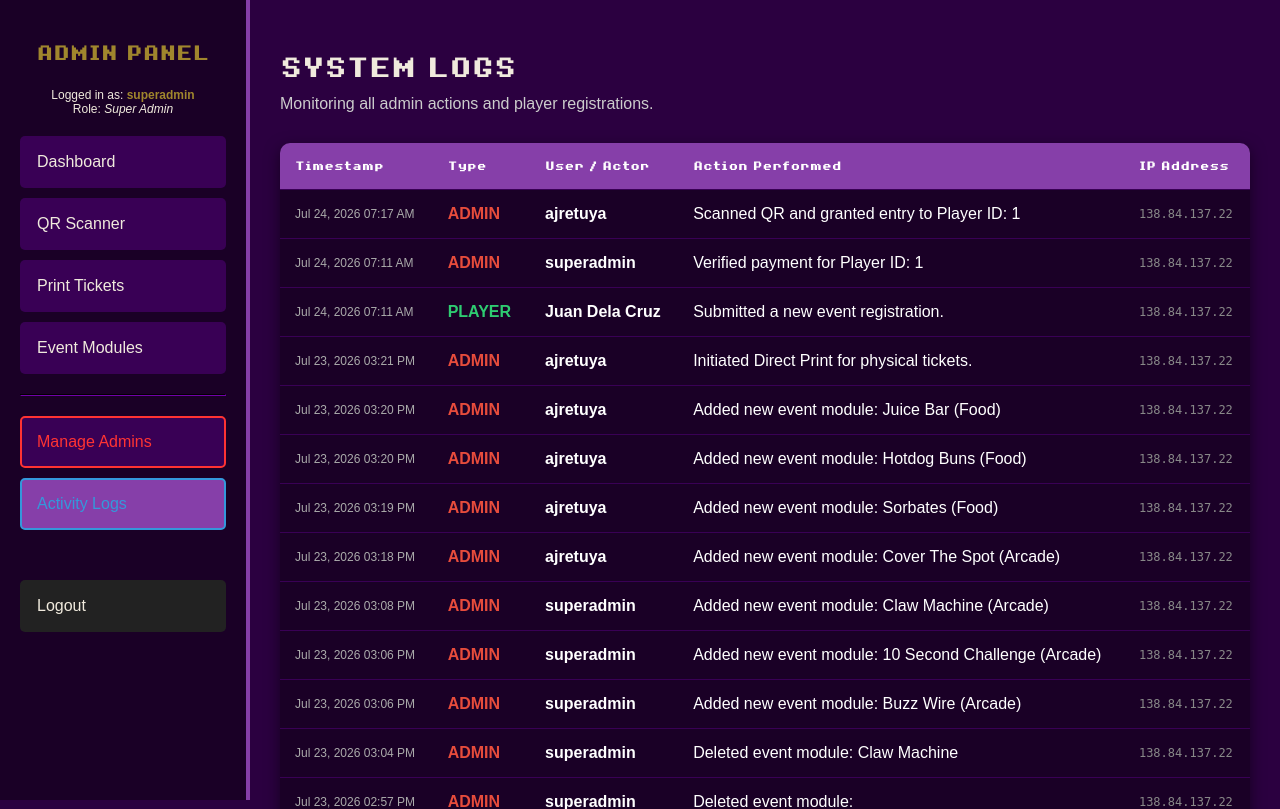
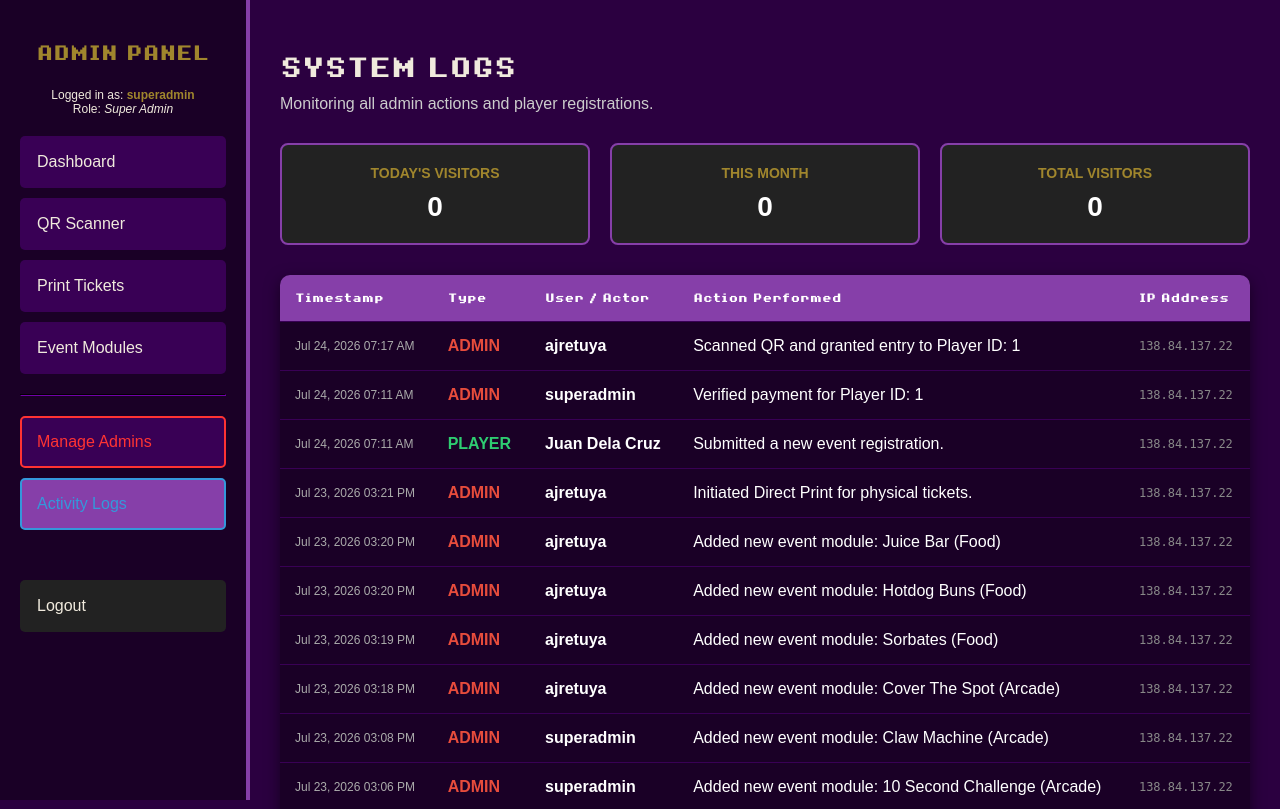
Before and after one commit to arvinretuya12/Laro-Ka-JL, a PHP site: page /admin/activity_logs.php in a window 1280 px wide. Shown: the top 809 px of the page. Run offline with PHP 8.4, Linux system fonts and the light colour scheme; a user stored in the database is signed in; data comes from the database, SQL or seed files in the repository.

Commit message:
Add visitor tracker

```diff
--- a/admin/activity_logs.php
+++ b/admin/activity_logs.php
@@ -7,6 +7,17 @@ if ($admin_role !== 'Super Admin') {
     header("Location: index.php");
     exit();
 }
+
+// --- NEW: FETCH VISITOR COUNTS ---
+$total_query = $conn->query("SELECT COUNT(*) as cnt FROM activity_logs WHERE actor_type = 'Visitor'");
+$total_visitors = $total_query->fetch_assoc()['cnt'];
+
+$month_query = $conn->query("SELECT COUNT(*) as cnt FROM activity_logs WHERE actor_type = 'Visitor' AND MONTH(created_at) = MONTH(CURDATE()) AND YEAR(created_at) = YEAR(CURDATE())");
+$month_visitors = $month_query->fetch_assoc()['cnt'];
+
+$today_query = $conn->query("SELECT COUNT(*) as cnt FROM activity_logs WHERE actor_type = 'Visitor' AND DATE(created_at) = CURDATE()");
+$today_visitors = $today_query->fetch_assoc()['cnt'];
+// ---------------------------------
 
 // Fetch the latest 500 logs
 $logs_query = $conn->query("SELECT * FROM activity_logs ORDER BY created_at DESC LIMIT 500");
@@ -46,6 +57,23 @@ $logs_query = $conn->query("SELECT * FROM activity_logs ORDER BY created_at DESC
         <h1 style="font-family: 'DetailsFont', sans-serif; color: #f0eadd;">SYSTEM LOGS</h1>
         <p style="color: #ccc; margin-top: -15px; margin-bottom: 30px;">Monitoring all admin actions and player registrations.</p>
 
+        <!-- NEW: VISITOR METRICS -->
+        <div style="display: flex; gap: 20px; margin-bottom: 30px;">
+            <div style="flex: 1; background: #222; border: 2px solid #863fa9; padding: 20px; border-radius: 8px; text-align: center;">
+                <h3 style="color: #a0862d; margin: 0 0 10px 0; font-size: 14px;">TODAY'S VISITORS</h3>
+                <p style="color: #fff; font-size: 28px; font-weight: bold; margin: 0;"><?php echo $today_visitors; ?></p>
+            </div>
+            <div style="flex: 1; background: #222; border: 2px solid #863fa9; padding: 20px; border-radius: 8px; text-align: center;">
+                <h3 style="color: #a0862d; margin: 0 0 10px 0; font-size: 14px;">THIS MONTH</h3>
+                <p style="color: #fff; font-size: 28px; font-weight: bold; margin: 0;"><?php echo $month_visitors; ?></p>
+            </div>
+            <div style="flex: 1; background: #222; border: 2px solid #863fa9; padding: 20px; border-radius: 8px; text-align: center;">
+                <h3 style="color: #a0862d; margin: 0 0 10px 0; font-size: 14px;">TOTAL VISITORS</h3>
+                <p style="color: #fff; font-size: 28px; font-weight: bold; margin: 0;"><?php echo $total_visitors; ?></p>
+            </div>
+        </div>
+        <!-- ---------------------- -->
+
         <table class="data-table">
             <thead>
                 <tr>
@@ -65,6 +93,7 @@ $logs_query = $conn->query("SELECT * FROM activity_logs ORDER BY created_at DESC
                             <?php
                             if ($row['actor_type'] == 'Admin') echo "<span style='color: #e74c3c; font-weight: bold;'>ADMIN</span>";
                             elseif ($row['actor_type'] == 'Registrant') echo "<span style='color: #2ecc71; font-weight: bold;'>PLAYER</span>";
+                            elseif ($row['actor_type'] == 'Visitor') echo "<span style='color: #3498db; font-weight: bold;'>VISITOR</span>";
                             else echo "<span style='color: #f1c40f; font-weight: bold;'>SYSTEM</span>";
                             ?>
                         </td>
```
Also changed, not shown: index.php (+36 -2 lines).
